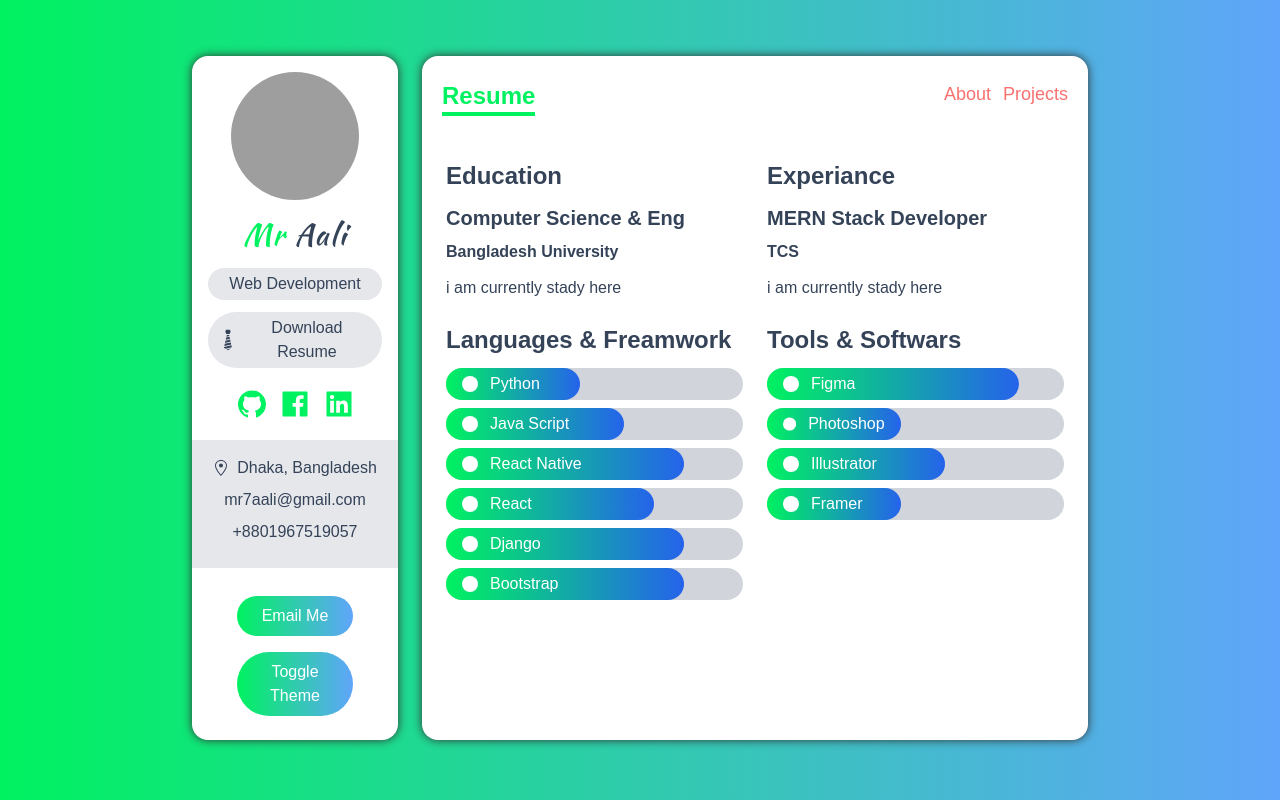
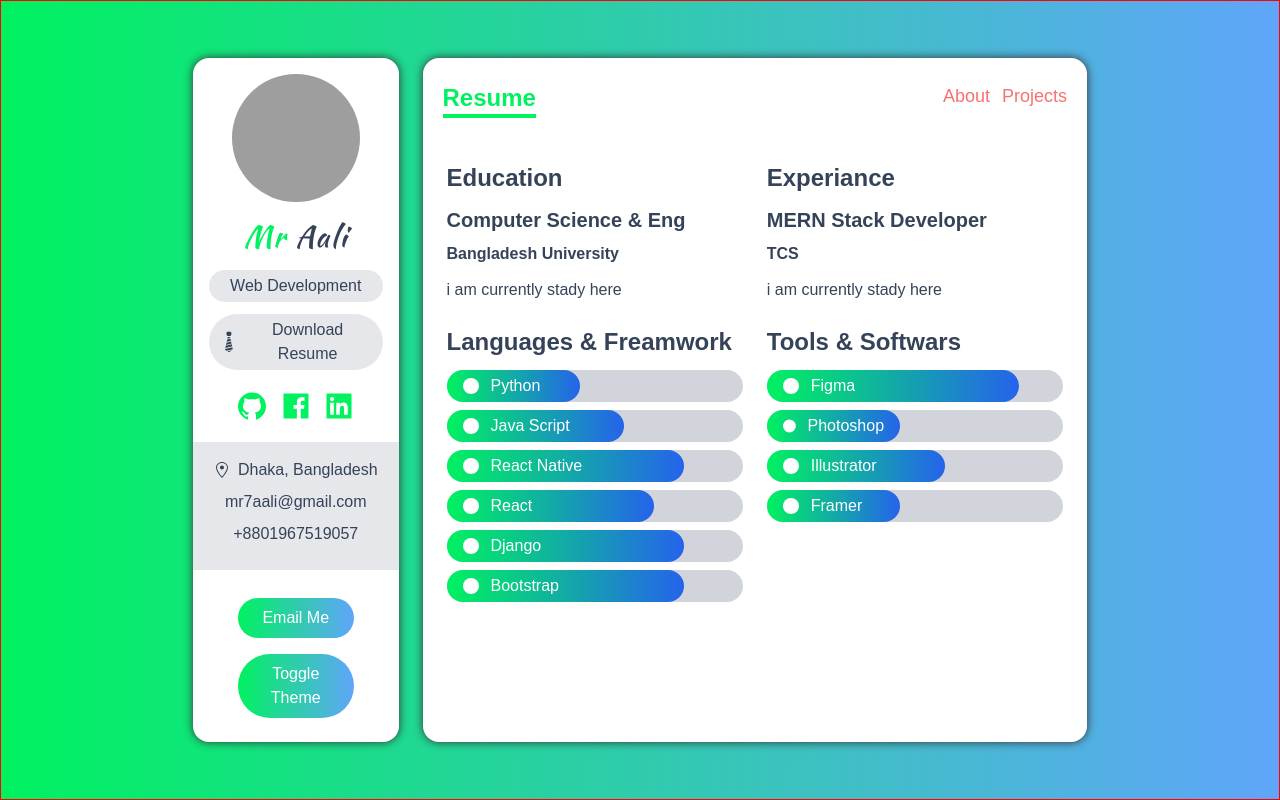
Before and after one commit to mr7aali/portfolio-2-ali, a Next.js app: page /Resume in a window 1280 px wide. Built offline with nearby package versions, Linux system fonts and the light colour scheme; grey boxes are pictures that could not be loaded; a web font is replaced by a local one.

Commit message:
center the dev

```diff
--- a/src/pages/_app.tsx
+++ b/src/pages/_app.tsx
@@ -6,6 +6,13 @@ import Navbar from "../../components/Navbar";
 export default function App({ Component, pageProps }: AppProps) {
   return (
     <ThemeProvider attribute="class">
+      <div style={{
+        border:'1px solid red',
+        minHeight:'100vh',
+        display:'flex',
+        flexDirection:'column',
+        justifyContent:'center'
+      }}>
         <div className="grid grid-cols-12 gap-6 px-5 lg:px-48 my-14 sm:px-20 md:px-32">
           <div className="col-span-12 p-4 text-center bg-white dark:bg-dark-500  lg:col-span-3 rounded-2xl shadow-custom-light dark:shadow-custom-dark">
             <SideBar />
@@ -15,6 +22,7 @@ export default function App({ Component, pageProps }: AppProps) {
             <Component {...pageProps} />
           </div>
         </div>
+      </div>
     </ThemeProvider>
   );
 }
--- a/src/pages/index.tsx
+++ b/src/pages/index.tsx
@@ -12,17 +12,22 @@ const index = () => {
         minus libero delectus.Iusto praesentium exercitationem voluptatibus unde
         magni similique veniam in minus libero delectus.
       </h5>
-      <div className="p-4 mt-5 bg-gray-400 dark:bg-dark-100 flex-grow"
-       style={{marginLeft:'-1.5rem',marginRight:'-1.5rem'}}>
+      <div
+        className="p-4 mt-5 bg-gray-400 dark:bg-dark-500 flex-grow"
+        style={{
+         marginLeft: "-1.5rem",
+         marginRight: "-1.5rem",
+        }}
+      >
         <h5 className="my-3 text-xl font-bold tracking-wide">What i offer</h5>
         <div className="grid lg:grid-cols-2 gap-6">
           {services?.map((s) => (
-
-
-            <div key={s.title} className='bg-gray-200 dark:bg-dark-200 rounded-lg lg:col-span-1'>
+            <div
+              key={s.title}
+              className="bg-gray-200 dark:bg-dark-200 rounded-lg lg:col-span-1"
+            >
               <ServiceCard service={s} />
             </div>
-
           ))}
         </div>
       </div>
```
Lines whose indentation alone changed are shown as unchanged.
